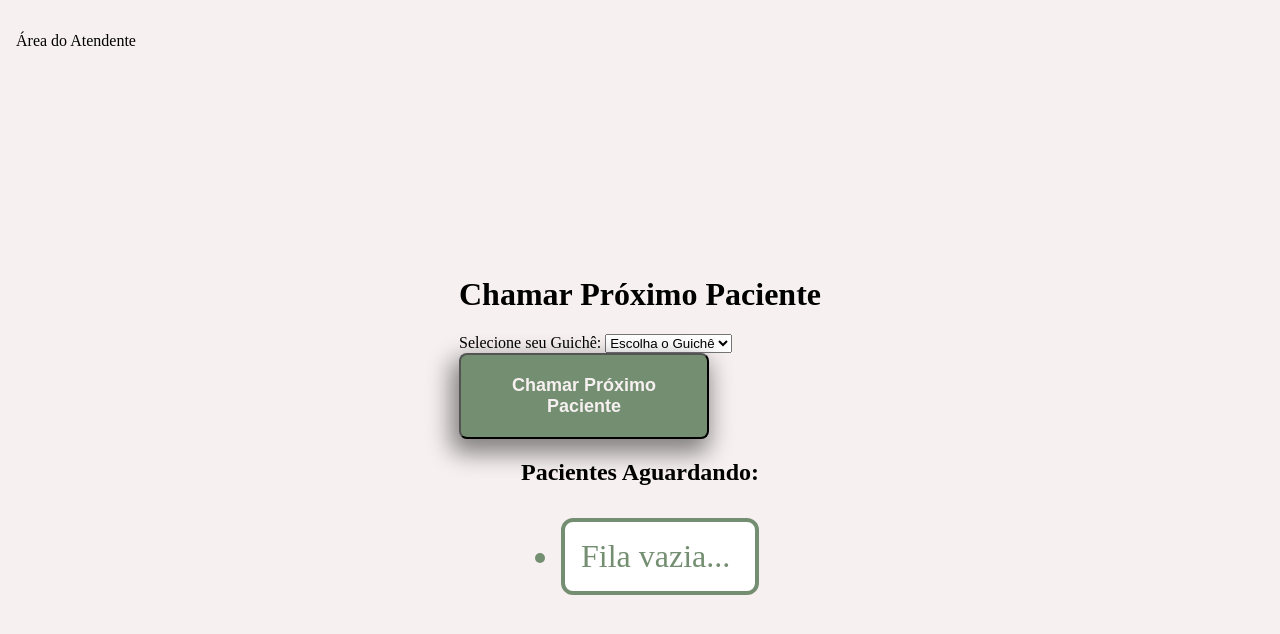
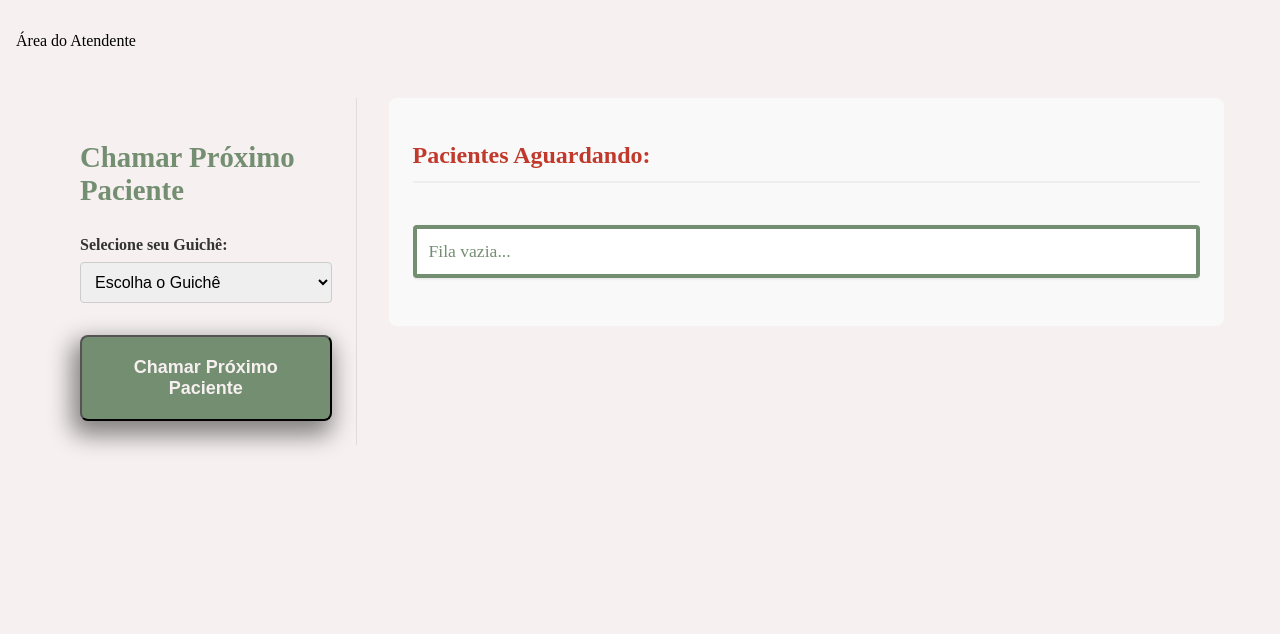
Before and after one commit to KarolSalvador/vanilla-geradorDeSenha, a plain HTML site: page atendente.html in a window 1280 px wide. Drawn offline with Linux system fonts and the light colour scheme; a script that the page names is missing.

Commit message:
feat: estiliza tela do atendente

```diff
--- a/style.css
+++ b/style.css
@@ -1,3 +1,8 @@
+* {
+  box-sizing: border-box;
+  max-width: 100%;
+}
+
 :root {
   box-sizing: border-box;
   --primary-color: #f6f0f0;
@@ -5,10 +10,16 @@
   --hoover-btn: #637c60;
 }
 
+html,
+body {
+  width: 100%;
+  overflow-x: hidden;
+  margin: 0;
+  padding: 0;
+}
+
 body {
   background-color: var(--primary-color);
-  margin: 0;
-  padding: 0;
   height: 100vh;
   display: flex;
   flex-direction: column;
@@ -204,3 +215,117 @@ li {
     transform: scale(1);
   }
 }
+
+/* ESTILIZAÇÃO TELA DO ATENDENTE */
+.atendente-main {
+  padding: 2em 1em;
+  display: flex;
+  flex-direction: row;
+  flex-grow: 1;
+  gap: 2em;
+  align-items: flex-start;
+  width: 100%;
+  max-width: 1200px;
+  margin: 0 auto;
+  box-sizing: border-box;
+}
+
+.controles {
+  flex-basis: 50%;
+  padding: 1.5em;
+  border-right: 1px solid #ddd;
+}
+
+.controles,
+.fila-espera-container {
+  flex: 1;
+  min-width: 0;
+}
+
+.controles h1 {
+  font-size: 1.8em;
+  color: var(--secundary-color);
+  margin-bottom: 1em;
+}
+
+.guiche-select-container {
+  margin-bottom: 2em;
+}
+
+.guiche-select-container label {
+  display: block;
+  font-weight: bold;
+  margin-bottom: 0.5em;
+  color: #333;
+}
+
+#guiche-select {
+  width: 100%;
+  padding: 10px;
+  font-size: 16px;
+  border: 1px solid #ccc;
+  border-radius: 4px;
+}
+
+#chamar-btn {
+  width: 100%;
+  box-sizing: border-box;
+}
+
+.fila-espera-container {
+  flex-basis: 50%;
+  padding: 1.5em;
+  background-color: #f9f9f9;
+  border-radius: 8px;
+}
+
+.fila-espera-container h2 {
+  font-size: 1.5em;
+  color: #c0392b;
+  border-bottom: 2px solid #eee;
+  padding-bottom: 0.5em;
+  margin-bottom: 1em;
+}
+
+#fila-espera-lista {
+  list-style: none;
+  padding: 0;
+  max-height: 70vh;
+  overflow-y: auto;
+}
+
+#fila-espera-lista li {
+  padding: 12px;
+  margin-bottom: 8px;
+  background-color: #ffffff;
+  border-radius: 4px;
+  box-shadow: 0 1px 3px rgba(0, 0, 0, 0.1);
+  font-size: 1.1em;
+  font-weight: 500;
+  border-left: 5p solid transparent;
+  word-wrap: break-word;
+}
+
+.prioritario {
+  border-left-color: #c0392b !important;
+}
+
+@media (max-width: 600px) {
+  .atendente-main {
+    flex-direction: column;
+    padding: 1em;
+    margin: 0 auto;
+    width: 100%;
+    max-width: 100%;
+    overflow-x: hidden;
+    align-self: center;
+  }
+
+  .controles,
+  .fila-espera-container {
+    flex-basis: 100%;
+    width: 100%;
+    border-right: none;
+    padding: 0;
+  }
+}
```
